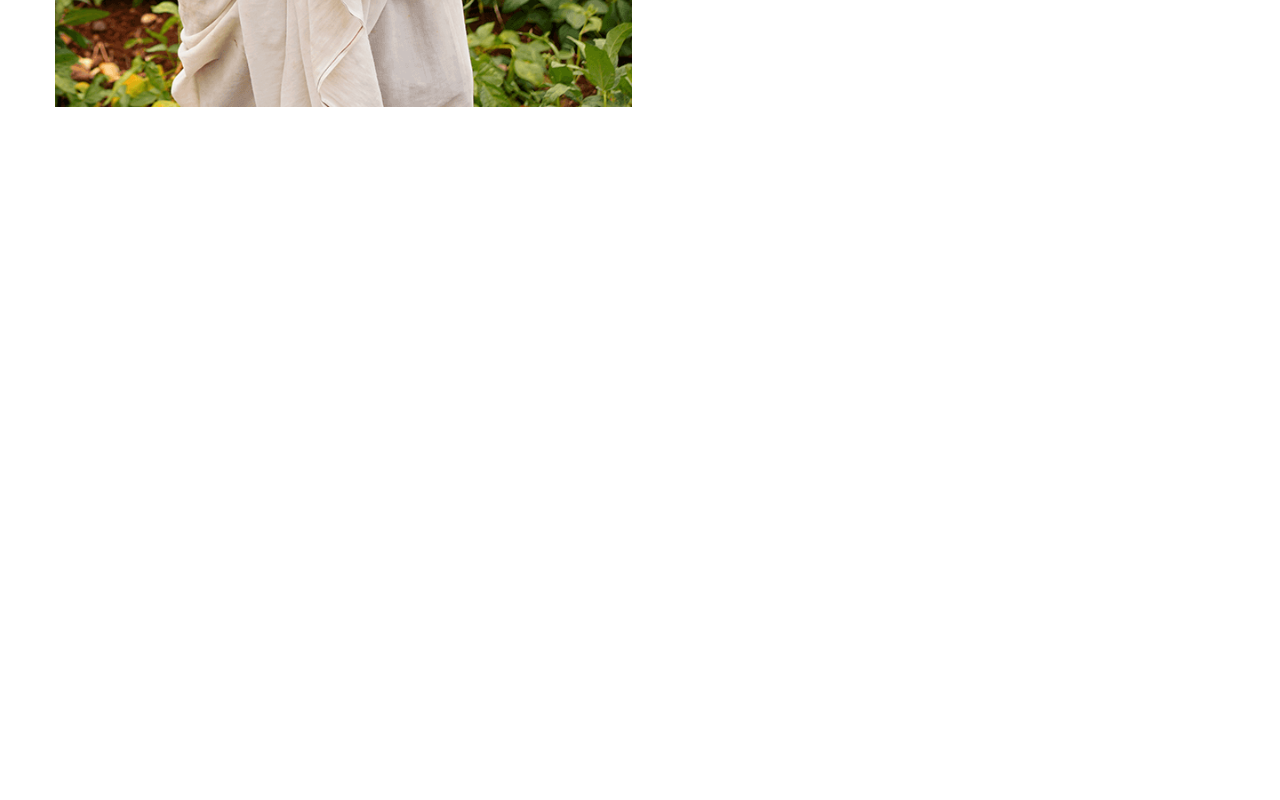
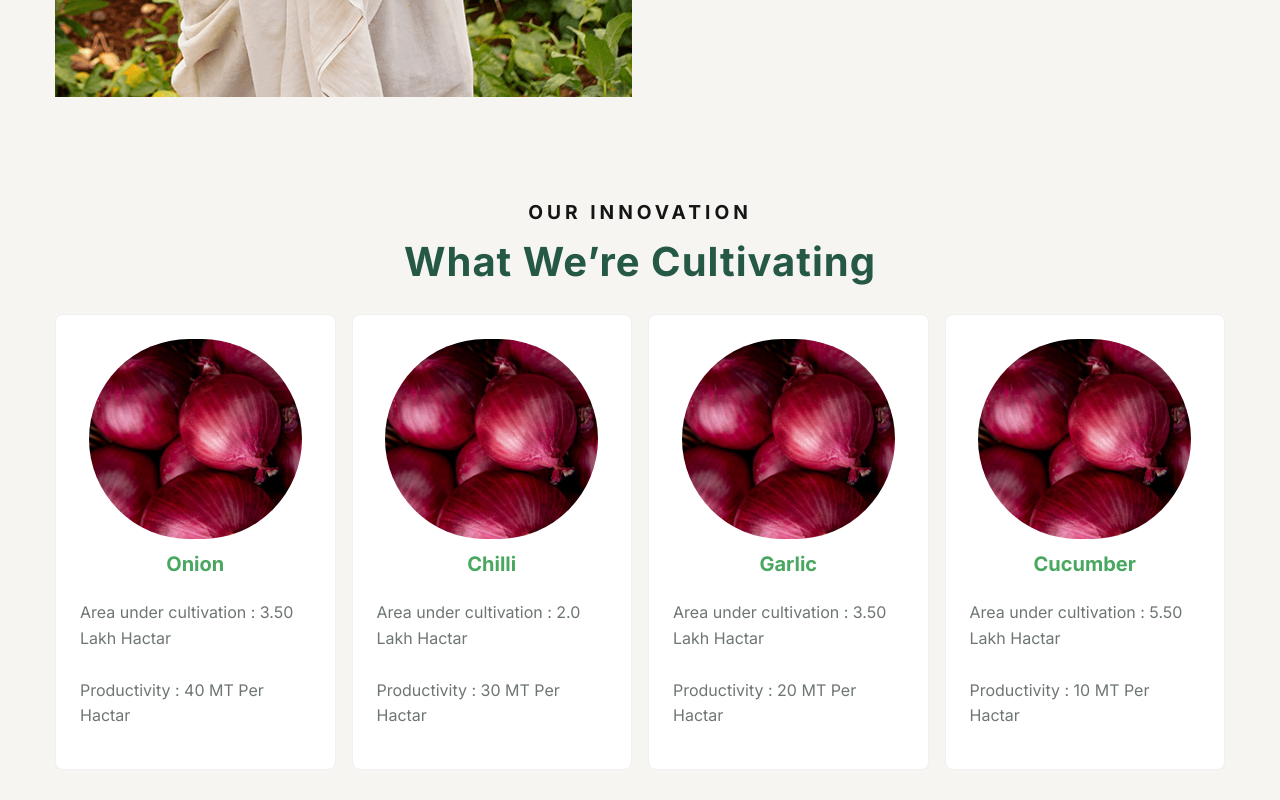
Before and after one commit to SambhajiShinde1234/farming-website, a React (Vite) app: page / in a window 1280 px wide. Shown: the part 1510-2310 px from the top of the page. Before the commit the page ends 1617 px from the top, so only its background shows below. Built offline with nearby package versions, Linux system fonts and the light colour scheme.

Commit message:
add products

```diff
--- a/src/App.css
+++ b/src/App.css
@@ -70,6 +70,11 @@ body {
   margin-bottom: 2px;
 }
 
+.containerBg {
+  padding: 30px 0;
+  background: #F6F5F2;
+}
+
  @media screen and (max-width: 428px) {
   .titleSpacing {
     font-size: 1.5rem;
@@ -90,7 +95,7 @@ hero
   background-position: 50% 100%;
   background-size: cover;
   height: 70vh;
-  margin-bottom: 40px;
+  /* margin-bottom: 40px; */
 }
 
 /* .heroBlock1::before {
@@ -156,10 +161,6 @@ hero
 
 
 /* Our Story */
-
-.ourStoryBlock {
-  /* text-align: left; */
- }
 
  .ourStoryImg {
   width: 100%;
@@ -245,6 +246,30 @@ hero
   }
 
  }
+
+/* products */
+
+.ant-card-body {
+  display: flex;
+  flex-direction: column;
+  gap: 10px;
+  justify-content: center;
+  align-items: center;
+}
+
+.productName {
+  font-size: 20px;
+  font-weight: 700;
+  font-family: Inter;
+  color:#49a760;
+}
+
+.productDesc {
+  font-size: 16px;
+  font-weight: 400;
+  font-family: Inter;
+  color: #6E7673;
+}
 
 /*
 footer
--- a/src/Components/AppContent.jsx
+++ b/src/Components/AppContent.jsx
@@ -1,6 +1,7 @@
 import React from 'react'
 import Hero from '../Pages/Hero';
 import About from '../Pages/About';
+import Products from '../Pages/Products';
 import Contact from '../Pages/Contact';
 
 const AppContent = () => {
@@ -8,6 +9,7 @@ const AppContent = () => {
     <div>
         <Hero />
         <About />
+        <Products />
         {/* <Contact /> */}
     </div>
   )
--- a/src/Pages/About.jsx
+++ b/src/Pages/About.jsx
@@ -3,10 +3,11 @@ import aboutImage from '../assets/Images/aboutImage.png';
 
 const About = () => {
     return (
+      <div className='containerBg'>
         <div className="container-fluid">
           <p className='subTitleSpacing'>Discover the journey</p>
           <h3 className='titleSpacing'>Our Story</h3>
-        <Row gutter={[16, 16]}>
+          <Row gutter={[16, 16]} style={{ marginBottom: '40px' }}>
             <Col  xl={12} lg={12} md={24} sm={24} xs={24}>
               <img className='ourStoryImg' src={aboutImage} alt='farmer-image' loading='lazy' />
             </Col>
@@ -42,6 +43,7 @@ const About = () => {
             </Col>
           </Row>
         </div>
+      </div>
     )
   }
 
--- /dev/null
+++ b/src/Pages/Products.jsx
@@ -0,0 +1,64 @@
+import React from 'react'
+import onionProduct from '../assets/Images/onion.png';
+import { Card, Col, Row } from 'antd';
+const PRODUCTS = [
+    {
+        id: 1,
+        name: 'Onion',
+        url: onionProduct,
+        areaUnderCultivation: '3.50 Lakh Hactar',
+        producePerHectar: '40 MT Per Hactar'
+    },
+    {
+        id: 2,
+        name: 'Chilli',
+        url: onionProduct,
+        areaUnderCultivation: '2.0 Lakh Hactar',
+        producePerHectar: '30 MT Per Hactar'
+    },
+    {
+        id: 3,
+        name: 'Garlic',
+        url: onionProduct,
+        areaUnderCultivation: '3.50 Lakh Hactar',
+        producePerHectar: '20 MT Per Hactar'
+    },
+    {
+        id: 4,
+        name: 'Cucumber',
+        url: onionProduct,
+        areaUnderCultivation: '5.50 Lakh Hactar',
+        producePerHectar: '10 MT Per Hactar'
+    }
+]
+
+const Products = () => {
+  return (
+    <div className='containerBg'>
+        <div className='container-fluid'>
+            <p className='subTitleSpacing'>Our Innovation</p>
+            <h3 className='titleSpacing'>What We’re Cultivating</h3>
+            <Row gutter={[16,16]}>
+                {PRODUCTS.map((item) => (
+                    <Col xs={24} sm={12} md={8} lg={8} xl={6}>
+                        <Card className='productBlock' key={item.id} hoverable>
+                            <img src={item.url} alt={item.url} style={{ height: 200 , borderRadius: '100px' }} />
+                            <h3 className='productName'>
+                                {item.name}
+                            </h3>
+                            <p className='productDesc'>
+                                Area under cultivation : {item.areaUnderCultivation}
+                            </p>
+                            <p className='productDesc'>
+                                Productivity : {item.producePerHectar}
+                            </p>
+                        </Card>
+                    </Col>
+                ))}
+            </Row>
+        </div>
+    </div>
+  )
+}
+
+export default Products
```
Also changed, not shown: src/assets/Images/onion.png (renamed from src/assets/Images/asset 9.jpeg). Lines whose indentation alone changed are shown as unchanged.
